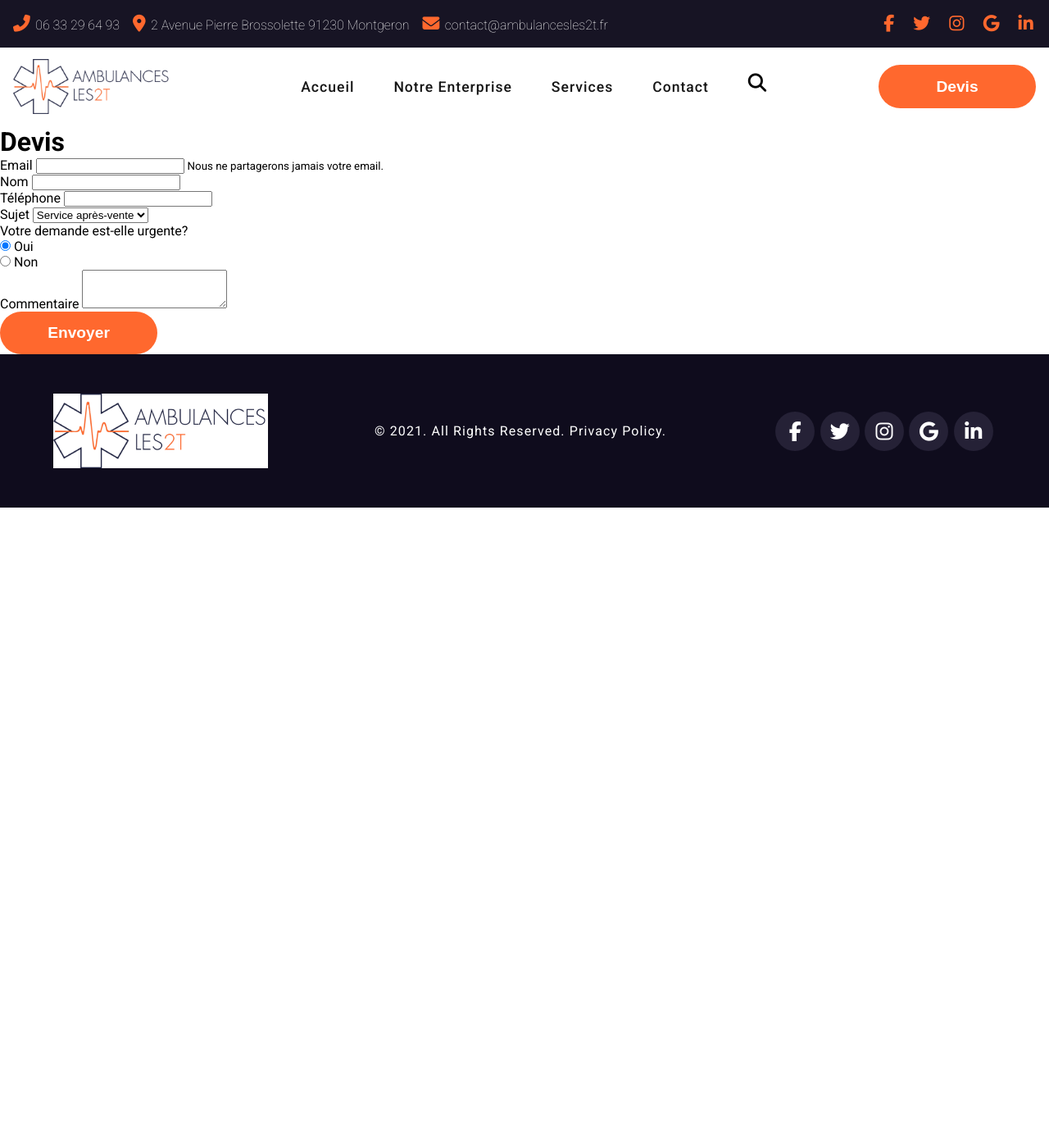
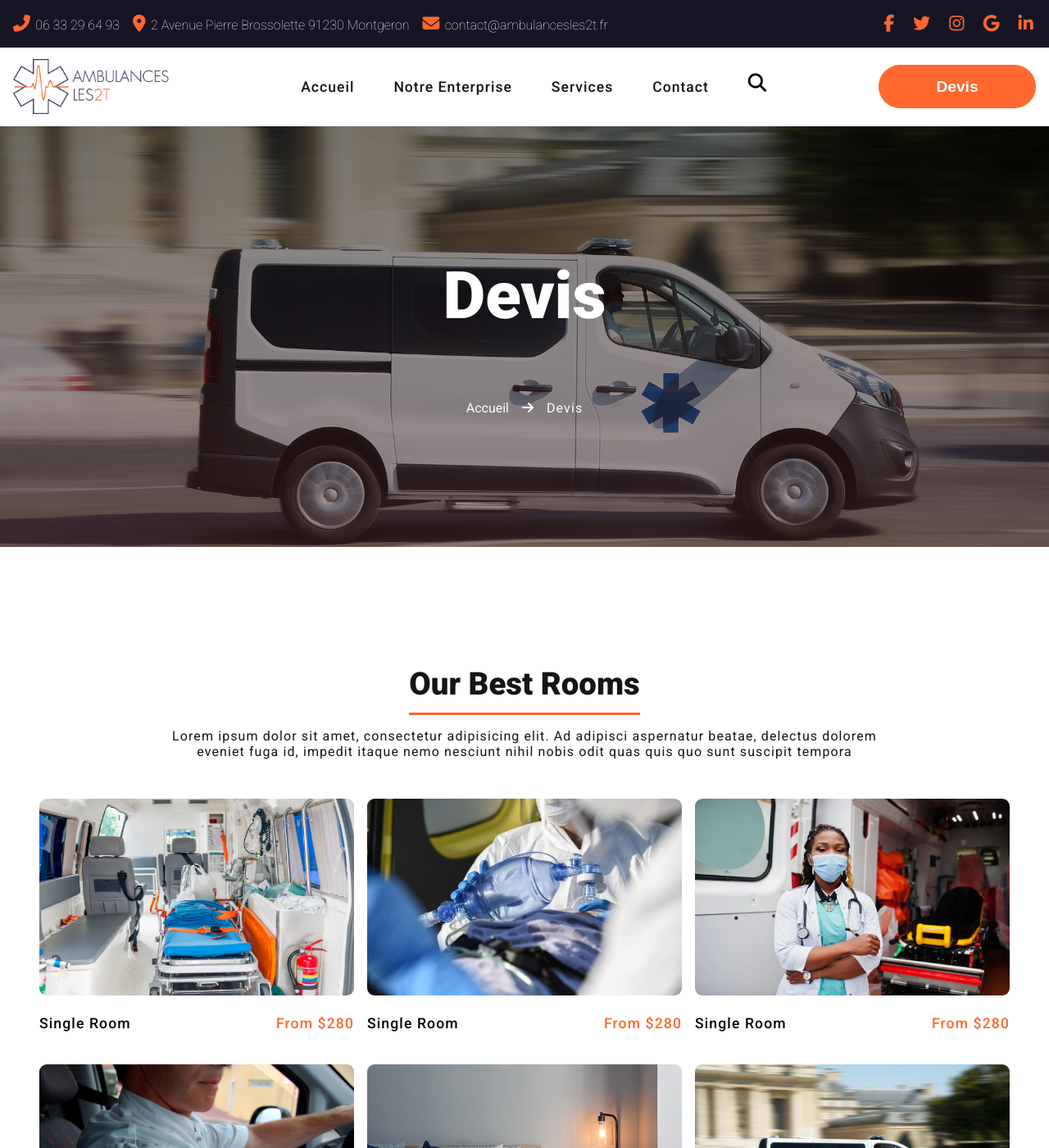
Before and after one commit to ejezie/Jasmine, a Jekyll site: the page built from src/devis.html, in a window 1280 px wide and 1400 px high. Shown: the whole window at 82% size. Built offline with Jekyll 4.4.1, drawn with Linux system fonts in a browser that asks for light colours; nearby versions of some CDN libraries; some of the changed text lies outside the part shown.

Commit message:
Update devis.html

```diff
--- a/src/devis.html
+++ b/src/devis.html
@@ -3,50 +3,103 @@ layout: default
 permalink: /devis
 ---
 
-<h1>Devis</h1>
+<div class="banner">
+    <div class="content-wrap">
+      <div class="heading">Devis</div>
+      <div class="text-wrap">
+        <a href="{% link accueil.html %}" class="link">Accueil</a>
+        <i class="fas fa-arrow-right"></i>
+        <div class="text">Devis</div>
+      </div>
+    </div>
+  </div>
 
-<form class="form" method="post" action="{{ site.data.company.url.notify }}">
-    <input type="hidden" name="lang" value="fr">
-    <input type="hidden" name="type" value="estimate">
-    <input type="hidden" name="website" value="{{ site.data.company.websiteId }}">
-    <input type="hidden" name="redirectUrl" value="{{site.url}}{% link formulaire-succes.html %}">
-    <div class="form-group">
-        <label for="email">Email</label>
-        <input type="email" class="form-control" id="email" name="email" aria-describedby="emailHelp">
-        <small id="emailHelp" class="form-text text-muted">Nous ne partagerons jamais votre email.</small>
+  <div class="one about-five">
+    <div class="head-img-wrap">
+     <div class="heading">
+       Our Best Rooms
+     </div>
+      <div class="text">
+        Lorem ipsum dolor sit amet, consectetur adipisicing elit. Ad adipisci aspernatur beatae, delectus dolorem eveniet fuga id, impedit itaque nemo nesciunt nihil nobis odit quas quis quo sunt suscipit tempora
+      </div>
     </div>
-    <div class="form-group">
-        <label for="name">Nom</label>
-        <input type="text" class="form-control" id="name" name="name">
+    <div class="content-wrap">
+      <div class="content">
+        <div class="img-wrap">
+          <img src="./assets/img/Ambinside.jpeg" alt="" class="content-img" />
+          <div class="btn-wrap">
+            <button class="btn">Learn More</button>
+          </div>
+        </div>
+        <div class="content-text">
+          <div class="text">Single Room</div>
+          <div class="text colored">From $280</div>
+        </div>
+      </div>
+      <div class="content">
+        <div class="img-wrap">
+          <img src="./assets/img/save.jpeg" alt="" class="content-img" />
+          <div class="btn-wrap">
+            <button class="btn">Learn More</button>
+          </div>
+        </div>
+        <div class="content-text">
+          <div class="text">Single Room</div>
+          <div class="text colored">From $280</div>
+        </div>
+      </div>
+      <div class="content">
+        <div class="img-wrap">
+          <img src="./assets/img/imgamb.webp" alt="" class="content-img" />
+          <div class="btn-wrap">
+            <button class="btn">Learn More</button>
+          </div>
+        </div>
+        <div class="content-text">
+          <div class="text">Single Room</div>
+          <div class="text colored">From $280</div>
+        </div>
+      </div>
+      <div class="content">
+        <div class="img-wrap">
+          <img src="./assets/img/BG First.jpeg" alt="" class="content-img" />
+          <div class="btn-wrap">
+            <button class="btn">Learn More</button>
+          </div>
+        </div>
+        <div class="content-text">
+          <div class="text">Single Room</div>
+          <div class="text colored">From $280</div>
+        </div>
+      </div>
+      <div class="content">
+        <div class="img-wrap">
+          <img
+            src="./assets/img/home-01-570x370.jpg"
+            alt=""
+            class="content-img"
+          />
+          <div class="btn-wrap">
+            <button class="btn">Learn More</button>
+          </div>
+        </div>
+        <div class="content-text">
+          <div class="text">Single Room</div>
+          <div class="text colored">From $280</div>
+        </div>
+      </div>
+      <div class="content">
+        <div class="img-wrap">
+          <img src="./assets/img/Ambuspeed.jpeg" alt="" class="content-img" />
+          <div class="btn-wrap">
+            <button class="btn">Learn More</button>
+          </div>
+        </div>
+        <div class="content-text">
+          <div class="text">Single Room</div>
+          <div class="text colored">From $280</div>
+        </div>
+      </div>
     </div>
-    <div class="form-group">
-        <label for="phone">Téléphone</label>
-        <input type="text" class="form-control" id="phone" name="phone">
-    </div>
-    <div class="form-group">
-        <label for="sujet">Sujet</label>
-        <select class="form-control" id="sujet" name="sujet">
-            <option>Service après-vente</option>
-            <option>Devis</option>
-            <option>Recrutement</option>
-            <option>Autre</option>
-        </select>
-    </div>
-    <div class="form-group">
-        <label>Votre demande est-elle urgente?</label>
-        <div class="form-check">
-            <input class="form-check-input" type="radio" name="urgence" id="urgenceOui" value="oui" checked>
-            <label class="form-check-label" for="urgenceOui">Oui</label>
-        </div>
-        <div class="form-check">
-            <input class="form-check-input" type="radio" name="urgence" id="urgenceNon" value="non">
-            <label class="form-check-label" for="urgenceNon">Non</label>
-        </div>
-    </div>
-
-    <div class="form-group">
-        <label for="commentaire">Commentaire</label>
-        <textarea class="form-control" id="commentaire" rows="3"></textarea>
-    </div>
-    <button type="submit" class="btn btn-primary">Envoyer</button>
-</form>
+    <button class="btn">View All Rooms</button>
+  </div>
```
